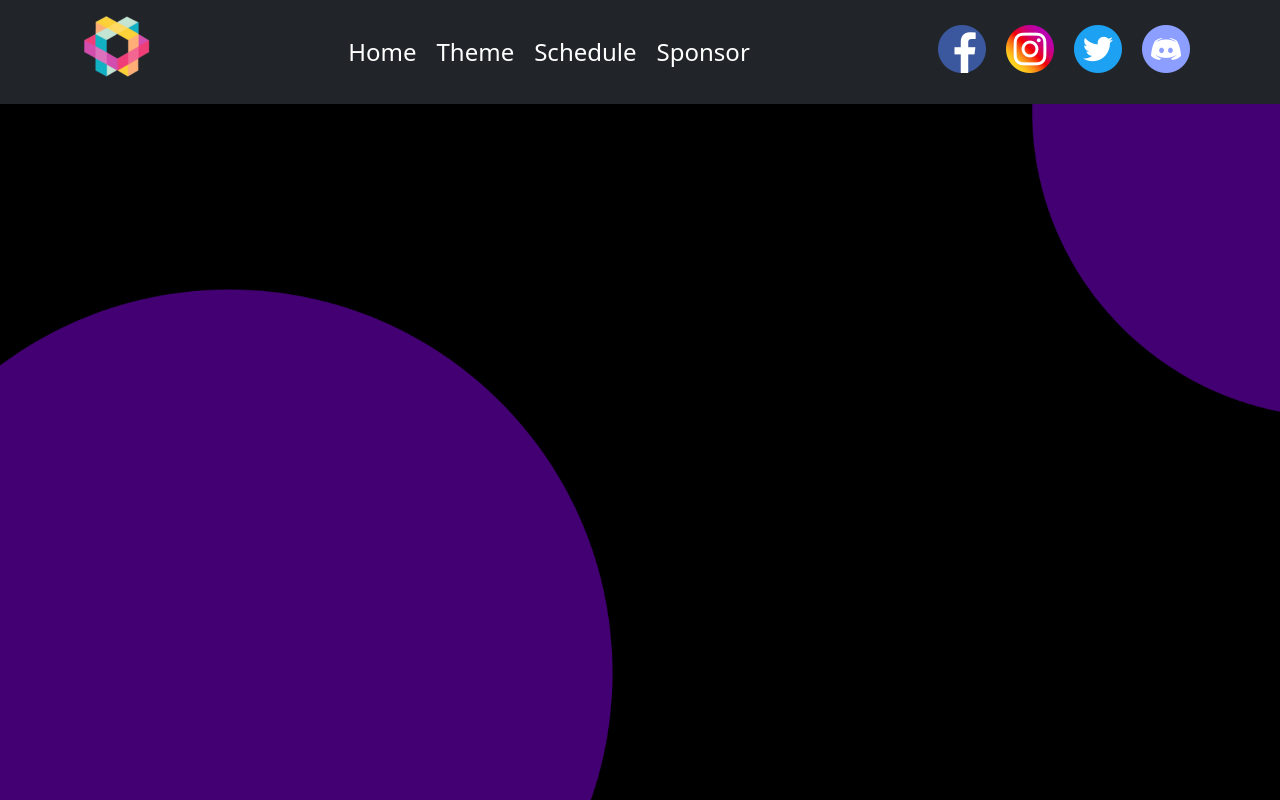
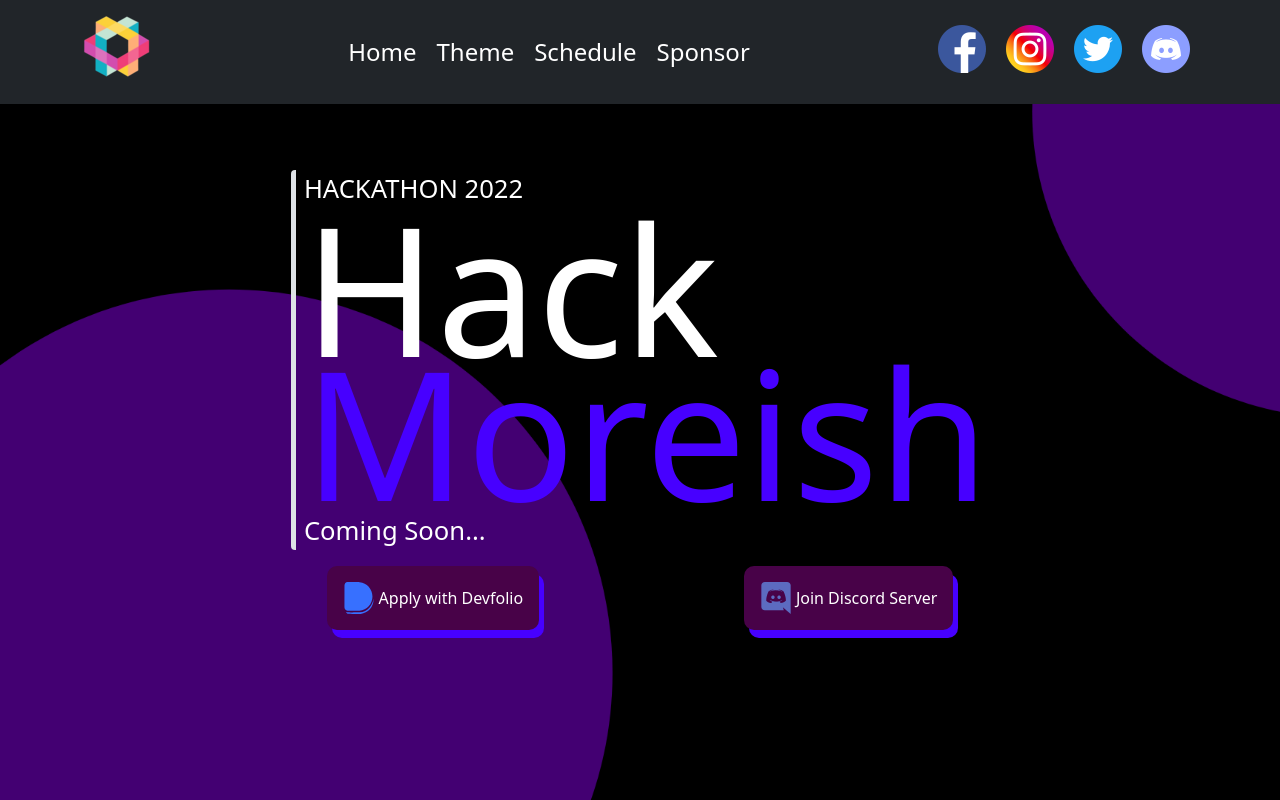
Before and after one commit to Rishabhraghwendra18/hackmoreish, a Next.js app: page / in a window 1280 px wide. Built offline with nearby package versions, Linux system fonts and the light colour scheme.

Commit message:
Hero section ready

```diff
--- a/pages/_app.js
+++ b/pages/_app.js
@@ -1,6 +1,7 @@
 import Head from "next/head";
 import "bootstrap/dist/css/bootstrap.min.css";
 import "../styles/globals.css";
+import NavBar from '../components/NavBar'
 
 function MyApp({ Component, pageProps }) {
   return (
@@ -10,6 +11,7 @@ function MyApp({ Component, pageProps }) {
         <meta name="viewport" content="width=device-width, initial-scale=1" />
         <link rel="icon" href="/favicon.ico" />
       </Head>
+      <NavBar></NavBar>
       <Component {...pageProps} />
     </>
   );
--- a/pages/index.js
+++ b/pages/index.js
@@ -1,10 +1,10 @@
 import styles from '../styles/Home.module.css'
-import NavBar from '../components/NavBar'
+import Hero from '../sections/Hero'
 
 export default function Home() {
   return (
     <div className={styles.container}>
-      <NavBar></NavBar>
+      <Hero></Hero>
     </div>
   )
 }
--- a/sections/Hero/index.js
+++ b/sections/Hero/index.js
@@ -0,0 +1,33 @@
+import Image from "next/image";
+import styles from '../../styles/Home.module.css';
+import discordLogo from '../../public/discord-logo-for-apply.png'
+import devfolioLogo from '../../public/devfolio.svg'
+
+export default function Hero(){
+      return (
+            <div className="d-flex flex-column justify-content-center align-items-center vh-100">
+                  <div className="border-start border-5 rounded ps-2">
+                        <div className={styles.two_vw_font_size}>
+                              HACKATHON 2022
+                        </div>
+                        <div className={`largerText my-3 ${styles.title_HackMoreish}`}>
+                              <p>Hack </p>
+                              <p style={{color:"#4700ff"}}>Moreish</p>
+                        </div>
+                        <div className={styles.two_vw_font_size}>
+                              <span>Coming Soon...</span>
+                        </div>
+                  </div>
+                  <div className={`d-flex flex-row justify-content-center align-items-center mt-3 ${styles.Joining_Buttons_Div}`}>
+                        <div className={`border border-1  d-flex flex-row justify-content-center align-items-center ${styles.Joining_Links} p-3`}>
+                              <Image src={devfolioLogo} width={32} height={32} className="mx-auto"/>
+                              <span className="ms-1">Apply with Devfolio</span>
+                        </div>
+                        <div className={`border border-1 d-flex flex-row justify-content-center align-items-center ${styles.Joining_Links} p-3`}>
+                              <Image src={discordLogo} width={32} height={32} className="mx-auto"/>
+                              <span className="ms-1">Join Discord Server</span>
+                        </div>
+                  </div>
+            </div>
+      )
+}
--- a/styles/Home.module.css
+++ b/styles/Home.module.css
@@ -0,0 +1,28 @@
+.title_HackMoreish {
+  line-height: 10vw !important;
+  font-size: 14vw;
+}
+.two_vw_font_size {
+  font-size: 2vw;
+}
+.Joining_Buttons_Div {
+  width: 100%;
+}
+@media only screen and (max-width: 780px) {
+  .Joining_Buttons_Div {
+    flex-direction: column !important;
+  }
+  .Joining_Links{
+      margin: 2vw 0 !important;
+  }
+}
+.Joining_Links {
+  background-color: #480248;
+  border-radius: 10px;
+  box-shadow: 5px 8px #4700ff;
+  border: none !important;
+  margin: 0 8vw;
+}
+.Joining_Links:hover {
+  background-color: #a50fa5;
+}
```
Also changed, not shown: components/NavBar.js (+4 -4 lines), public/discord-icon-for-apply.png (deleted), public/discord-logo-for-apply.png (added).
